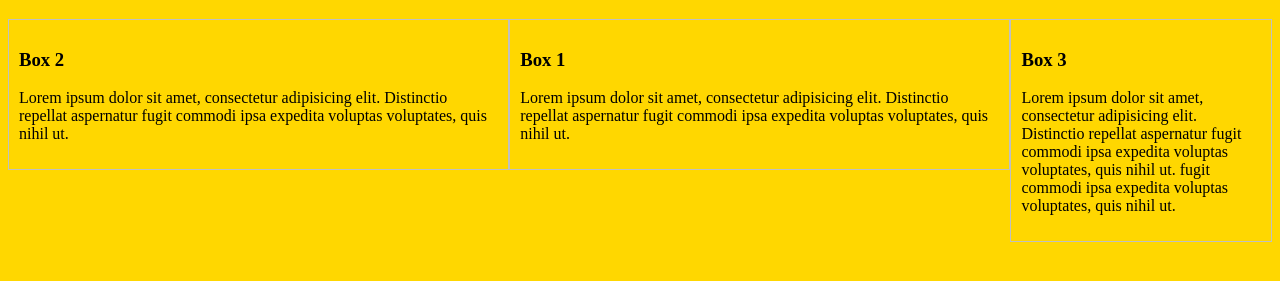
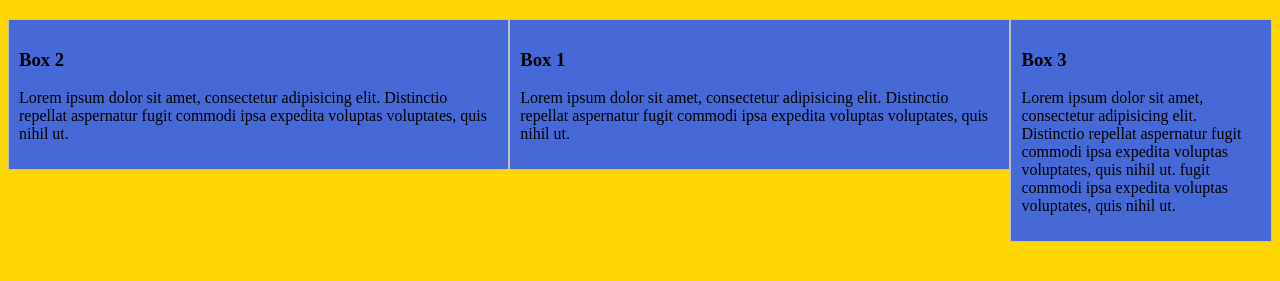
Before and after one commit to sobgithub/Test, a plain HTML site: page index.html in a window 1280 px wide. Shown: the part 61-342 px from the top of the page. Drawn offline with Linux system fonts and the light colour scheme.

Commit message:
Фон блока #456ad7

```diff
--- a/index.html
+++ b/index.html
@@ -13,6 +13,7 @@
                 align-items: flex-start;
             }
             .container-1 div{
+                background-color: #456ad7;
                 padding: 10px;
                 border: 1px solid silver;
             }
```
